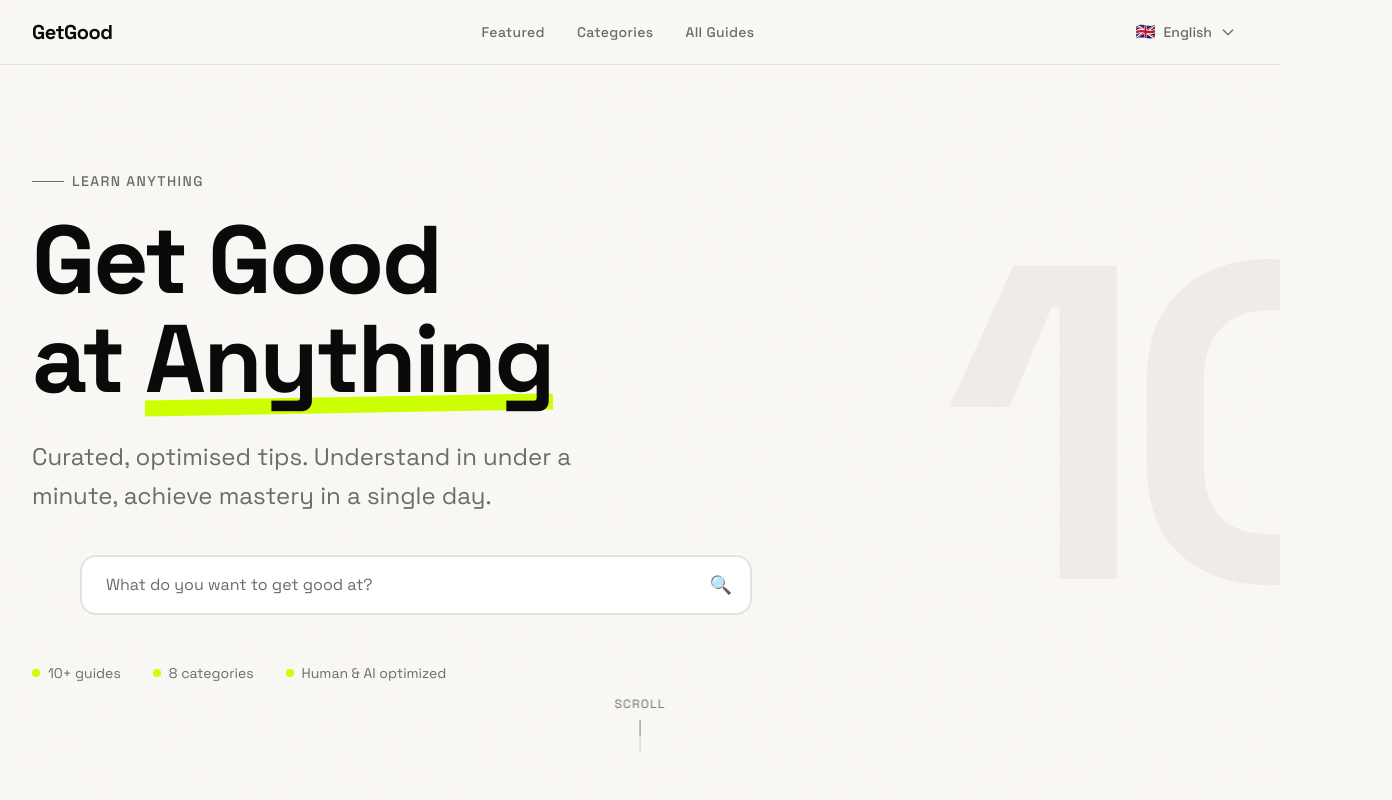
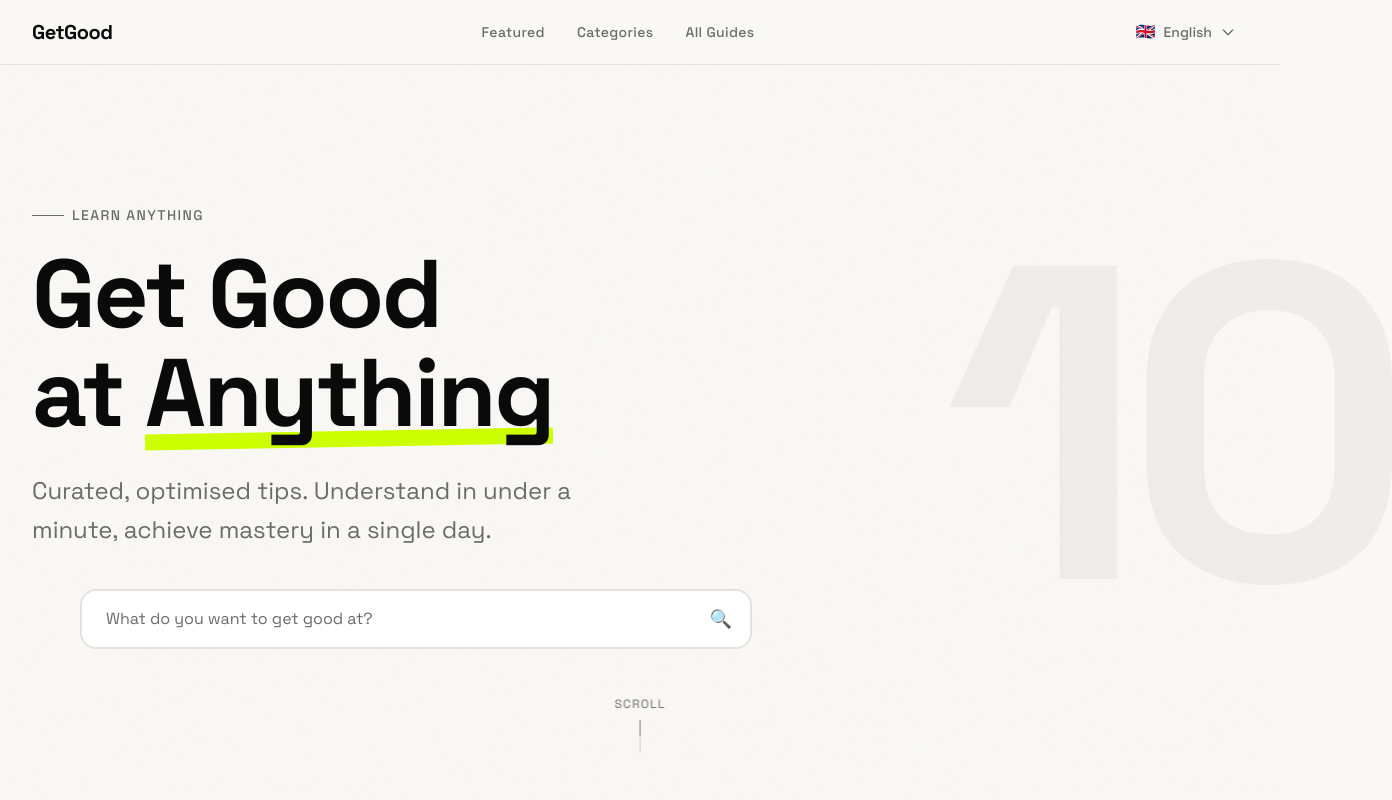
Before and after one commit to ripxg/getgood, a Next.js app: page / in a window 1280 px wide. Shown: the top 800 px of the page, 1392 px wide, since content can reach past the window. Built offline with nearby package versions, Linux system fonts and the light colour scheme.

Commit message:
fix: remove hero stats dots, fix search typeahead z-index (remove overflow-hidden from hero)

```diff
--- a/src/components/HomePage.tsx
+++ b/src/components/HomePage.tsx
@@ -25,15 +25,15 @@ export default function HomePage({ guides }: HomePageProps) {
   return (
     <main className="relative">
       {/* Hero Section - Editorial Magazine Style */}
-      <section className="min-h-[90vh] flex flex-col justify-center px-6 lg:px-8 py-20 relative overflow-hidden">
+      <section className="min-h-[90vh] flex flex-col justify-center px-6 lg:px-8 py-20 relative">
         {/* Giant "10" Background Element */}
-        <div className="absolute right-0 top-1/2 -translate-y-1/2 translate-x-1/4 select-none pointer-events-none">
+        <div className="absolute right-0 top-1/2 -translate-y-1/2 translate-x-1/4 select-none pointer-events-none overflow-hidden">
           <span className="text-[40vw] md:text-[35vw] font-bold text-[#E5E2DD]/50 leading-none tracking-tighter">
             10
           </span>
         </div>
 
-        <div className="max-w-7xl mx-auto w-full relative z-10">
+        <div className="max-w-7xl mx-auto w-full relative" style={{ zIndex: 10 }}>
           <div className="max-w-3xl">
             {/* Eyebrow */}
             <div className="animate-on-load animate-fade-in-up">
@@ -66,21 +66,7 @@ export default function HomePage({ guides }: HomePageProps) {
               <SearchBar guides={guides} placeholder={t.hero.searchPlaceholder} />
             </div>
 
-            {/* Quick Stats */}
-            <div className="animate-on-load animate-fade-in-up delay-400 flex flex-wrap gap-8 mt-12 text-sm">
-              <div className="flex items-center gap-2">
-                <span className="w-2 h-2 rounded-full bg-[#CCFF00]"></span>
-                <span className="text-[#6B6B6B]">{guides.length}+ {t.hero.guides}</span>
-              </div>
-              <div className="flex items-center gap-2">
-                <span className="w-2 h-2 rounded-full bg-[#CCFF00]"></span>
-                <span className="text-[#6B6B6B]">{CATEGORIES.length} {t.hero.categories}</span>
-              </div>
-              <div className="flex items-center gap-2">
-                <span className="w-2 h-2 rounded-full bg-[#CCFF00]"></span>
-                <span className="text-[#6B6B6B]">{t.hero.humanAi}</span>
-              </div>
-            </div>
+
           </div>
         </div>
 
```
